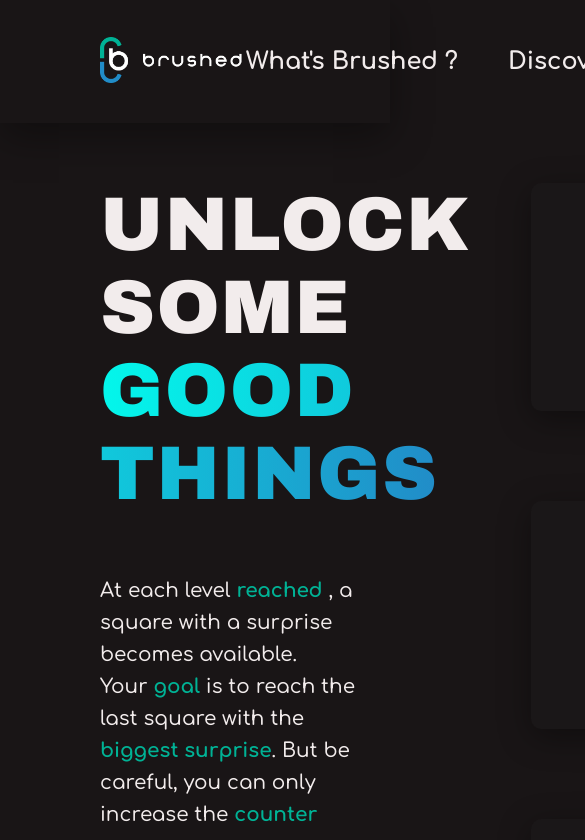
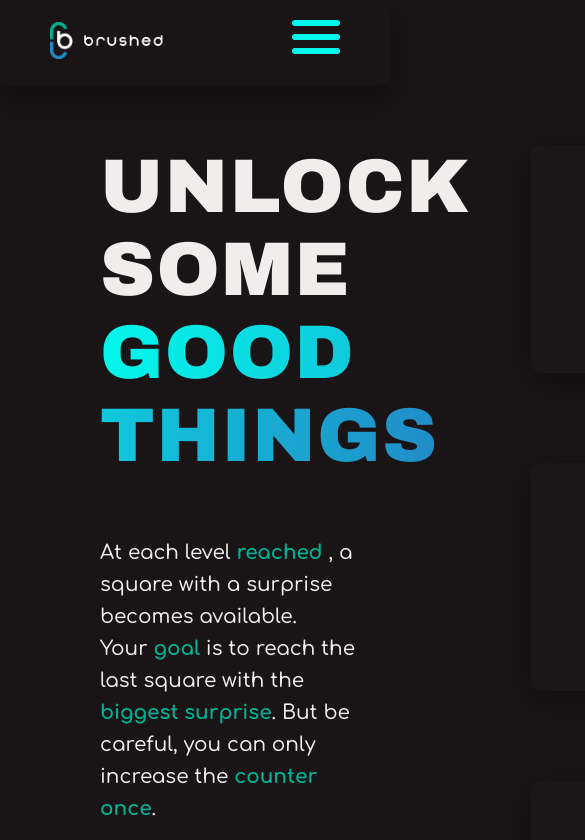
Before and after one commit to BapL49/example-site-web-avec-NextJS, a Next.js app: page /supportUs in a window 390 px wide. Shown: the top 840 px of the page, 585 px wide, since content can reach past the window. Built offline with nearby package versions, Linux system fonts and the light colour scheme; no server answers; the database is empty.

Commit message:
fin responsive header

```diff
--- a/components/buttons/secondaryButton.js
+++ b/components/buttons/secondaryButton.js
@@ -6,7 +6,7 @@ import { comfortaa } from "@/app/font";
 export default function SecondaryButton(props) {
     return (
 
-        <Link href={props.href} className={comfortaa.variable} id={Styles.button}>{props.text}</Link>
+        <Link href={props.href} className={comfortaa.variable} id={Styles.button} style={props.style}>{props.text}</Link>
     )
 
 }
--- a/components/header.js
+++ b/components/header.js
@@ -8,6 +8,7 @@ import { usePathname } from "next/navigation"
 import Styles from '../styles/header.module.css'
 import { comfortaa } from "@/app/font"
 import SecondaryButton from "./buttons/secondaryButton"
+import { useState } from "react"
 
 
 
@@ -16,6 +17,11 @@ export default function Header() {
 
     const pathname = usePathname();
 
+    const [responsive, setResponsive] = useState(false);
+
+    const burgerMenuState = () => {
+        setResponsive(!responsive)
+    }
 
     return (
         <header id={Styles.header}>
@@ -26,10 +32,15 @@ export default function Header() {
                 alt="logo Brushed"
             /></Link>
 
-            <nav id={Styles.nav} className={comfortaa.variable}>
-                <Link href='/about' id={Styles.link} className={pathname == "/about" ? Styles.link_active : ""} >What's Brushed ?</Link>
-                <Link href='/designs' id={Styles.link} className={pathname == "/designs" ? Styles.link_active : ""} >Discover some design</Link>
-                <SecondaryButton href="/supportUs" text="support us" />
+            <nav id={responsive === true ? Styles.nav_active : Styles.nav} className={comfortaa.variable}>
+                <Link href='/about' id={Styles.link} className={pathname == "/about" ? Styles.link_active : ""} style={responsive == true ? {display: "inline"} : null} >What's Brushed ?</Link>
+                <Link href='/designs' id={Styles.link} className={pathname == "/designs" ? Styles.link_active : ""} style={responsive == true ? {display: "inline"} : null} >Discover some design</Link>
+                <SecondaryButton href="/supportUs" text="support us" style={responsive == true ? {display: "inline"} : null}/>
+                <div className={Styles.container_burger} id={responsive === true && Styles.container_burger_active} onClick={burgerMenuState}>
+                    <span className={Styles.burger} id={responsive === true && Styles.burger_top}></span>
+                    <span className={Styles.burger} id={responsive === true && Styles.burger_middle}></span>
+                    <span className={Styles.burger} id={responsive === true && Styles.burger_bottom}></span>
+                </div>
             </nav>
         </header>
     )
--- a/styles/header.module.css
+++ b/styles/header.module.css
@@ -13,7 +13,7 @@
 
 #logo {
     width: 146px;
-    height: 46px;
+    height: auto;
 }
 
 
@@ -43,3 +43,243 @@
 #link:hover {
     text-decoration: underline;
 }
+
+
+/* burger menu */
+
+.container_burger {
+
+    display: none; /* when active -> display: flex; */
+    flex-direction: column;
+    gap: 8px;
+
+    width: fit-content;
+    height: 45px;
+
+
+    cursor: pointer;
+
+}
+
+
+.burger {
+    display: none; /* when active -> display: block; */
+    position: relative;
+
+    width: 3em;
+    height: 6px;
+
+
+    border-radius: 3px;
+    background-color: var(--light-blue);
+
+    transition: all 300ms ease-in-out;
+}
+
+
+
+
+/* when responsive is true */
+
+#nav_active {
+    display: flex;
+    flex-direction: column;
+    gap: 80px;
+
+    justify-content: center;
+    align-items: center;
+
+    position: absolute;
+
+    right: 0;
+    top: 0;
+
+    width: 100%;
+    height: 100%;
+    transition: all 300ms ease-in-out;
+
+
+
+    background-color: var(--black);
+
+
+}
+
+
+#container_burger_active {
+
+    position: absolute;
+    top: 2em;
+    right: 10%;
+
+}
+
+
+#burger_top {
+    transform: rotate(-45deg);
+    margin-top: 25px;
+
+}
+
+#burger_middle {
+    transform: rotate(45deg);
+    margin-top: -13px;
+
+}
+
+#burger_bottom {
+    opacity: 0;
+    transform: rotate(45deg);
+
+}
+
+
+/* media queries */
+
+@media screen and (max-width: 1440px) {
+
+    #header {
+        padding: 30px 80px;
+    }
+
+
+    #logo {
+        width: 126px;
+    }
+
+    #nav {
+        gap: 40px;
+    }
+
+
+    #link {
+        font-size: 20px;
+
+    }
+}
+
+
+@media screen and (max-width: 1024px) {
+
+    #header {
+        padding: 25px 60px;
+    }
+
+
+    #logo {
+        width: 106px;
+    }
+
+    #nav {
+        gap: 40px;
+    }
+
+
+    #link {
+        font-size: 16px;
+
+    }
+}
+
+
+@media screen and (max-width: 830px) {
+
+    #header {
+        padding: 25px 40px;
+    }
+
+
+    #logo {
+        width: 96px;
+    }
+
+    #nav {
+        gap: 30px;
+    }
+
+}
+
+
+
+@media screen and (max-width: 710px) {
+
+    #header {
+        padding: 25px 80px;
+    }
+
+
+    #logo {
+        width: 136px;
+    }
+
+    #nav {
+        gap: 30px;
+    }
+
+    .container_burger {
+
+        display: flex;
+
+    }
+
+    #link {
+
+        display: none;
+
+        font-size: 24px;
+
+    }
+
+
+    .burger {
+        display: block;
+
+    }
+
+}
+
+
+@media screen and (max-width: 418px) {
+
+    #header {
+        padding: 20px 50px;
+    }
+
+
+    #logo {
+        width: 116px;
+    }
+
+
+
+    #link {
+
+        font-size: 20px;
+
+    }
+
+
+}
+
+
+@media screen and (max-width: 338px) {
+
+    #header {
+        padding: 20px 30px;
+    }
+
+
+    #logo {
+        width: 106px;
+    }
+
+
+
+    #link {
+
+        font-size: 16px;
+
+    }
+
+
+}
--- a/styles/secondaryButton.module.css
+++ b/styles/secondaryButton.module.css
@@ -32,3 +32,74 @@
 #button:hover {
     box-shadow: 0px 5px 9px 0px rgba(0, 0, 0, 0.25);
 }
+
+
+
+
+@media  screen and (max-width: 1440px) {
+
+
+    #button {
+
+        padding: 15px 20px;
+
+
+        font-size: 20px;
+    }
+
+
+}
+
+
+@media  screen and (max-width: 1024px) {
+
+
+    #button {
+
+        font-size: 16px;
+    }
+
+
+}
+
+
+
+@media  screen and (max-width: 830px) {
+
+
+    #button {
+
+        padding: 10px 15px;
+
+        font-size: 12px;
+    }
+
+
+}
+
+@media screen and (max-width: 710px) {
+
+
+    #button {
+
+        display: none;
+
+        padding: 20px 25px;
+
+        font-size: 20px;
+    }
+
+}
+
+
+@media screen and (max-width: 418px) {
+
+
+    #button {
+
+
+        font-size: 16px;
+    }
+
+
+}
```
